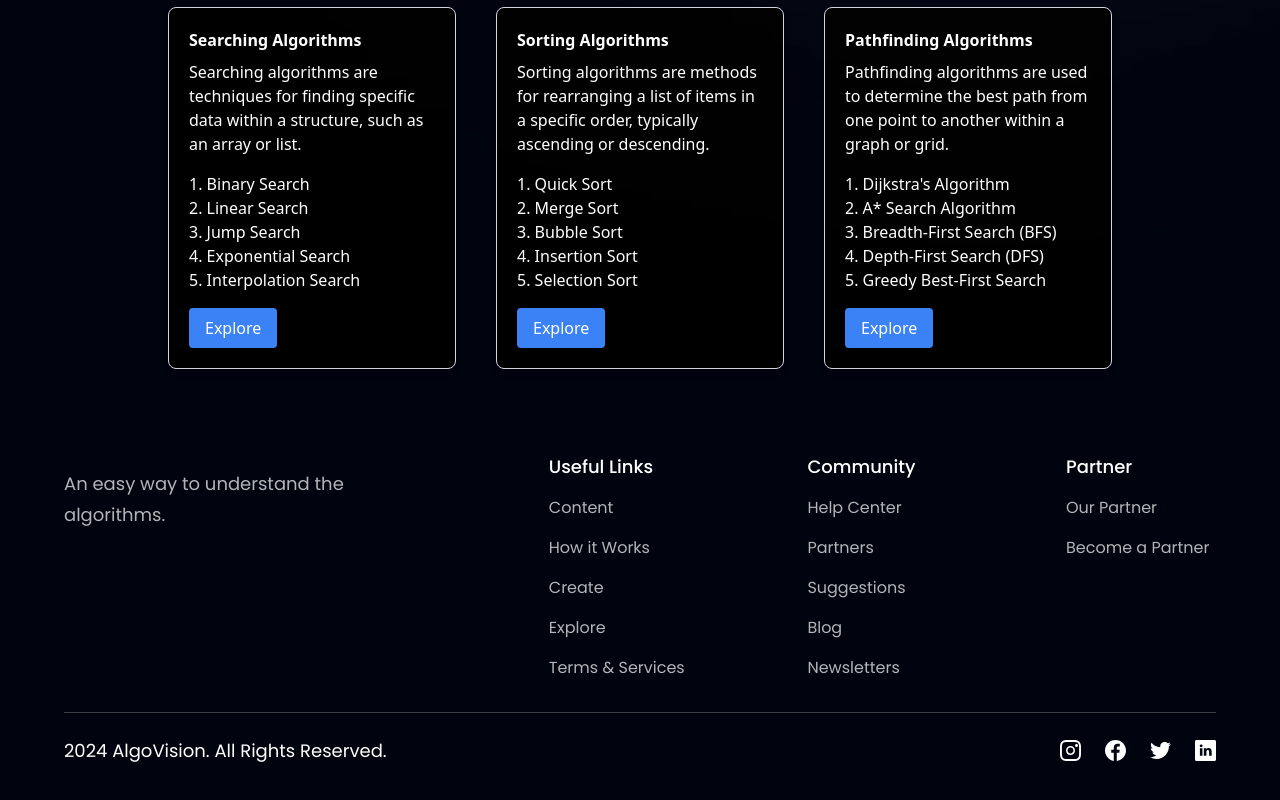
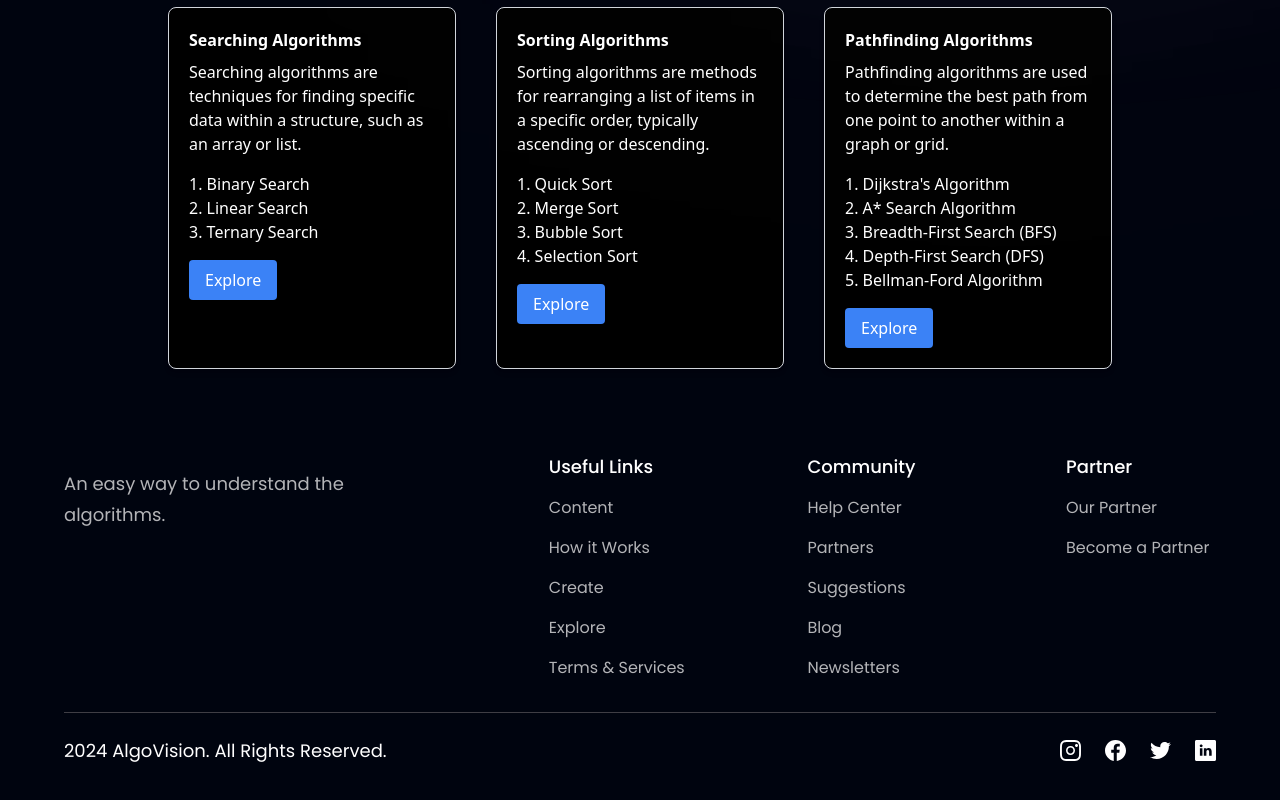
Before and after one commit to pramit-sr/AlgoVision, a React (Vite) app: page / in a window 1280 px wide. Shown: the part 727-1527 px from the top of the page. Built offline with nearby package versions, Linux system fonts and the light colour scheme.

Commit message:
Update CTA.jsx

```diff
--- a/src/components/CTA.jsx
+++ b/src/components/CTA.jsx
@@ -34,16 +34,13 @@ const App = () => {
     'Quick Sort',
     'Merge Sort',
     'Bubble Sort',
-    'Insertion Sort',
     'Selection Sort',
   ];
 
   const searchingAlgorithms = [
     'Binary Search',
     'Linear Search',
-    'Jump Search',
-    'Exponential Search',
-    'Interpolation Search',
+    'Ternary Search',
   ];
 
   const pathfindingAlgorithms = [
@@ -51,7 +48,7 @@ const App = () => {
     'A* Search Algorithm',
     'Breadth-First Search (BFS)',
     'Depth-First Search (DFS)',
-    'Greedy Best-First Search',
+    'Bellman-Ford Algorithm',
   ];
 
   return (
```
